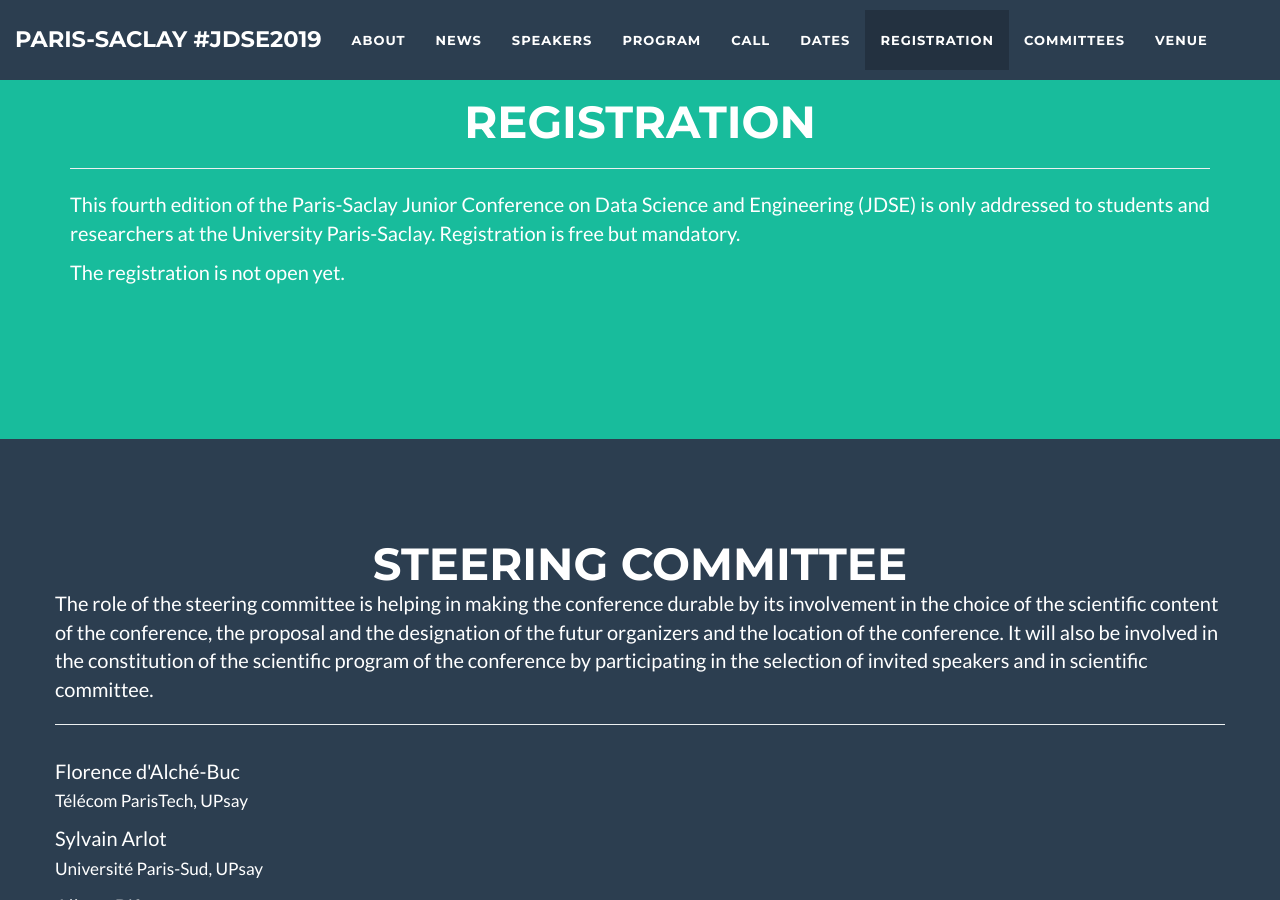
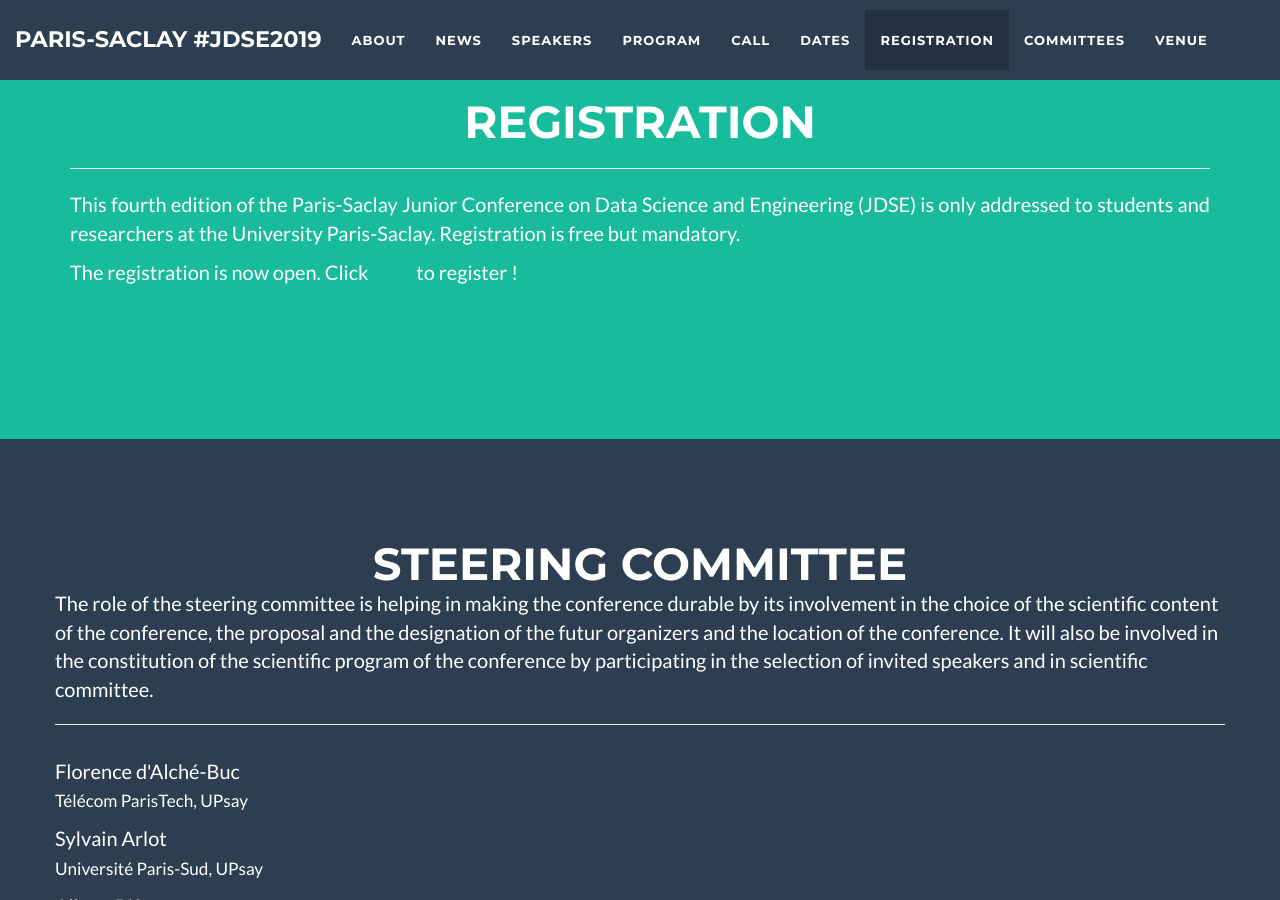
Before and after one commit to jdse-paris/jDSE2019, a Jekyll site: the page built from index.html, in a window 1280 px wide and 900 px high, scrolled down 9570 px. Built offline with Jekyll 4.4.1, drawn with Linux system fonts in a browser that asks for light colours.

Commit message:
Update registration.html

```diff
--- a/_includes/registration.html
+++ b/_includes/registration.html
@@ -15,7 +15,7 @@ This fourth edition of the Paris-Saclay Junior Conference on Data Science and En
 			   is only addressed  to students
 			   and researchers at the University Paris-Saclay. Registration is free but mandatory.
 </p>
-<p align="justify">The registration is not open yet.
+<p align="justify">The registration is now open. Click <a href="https://forms.gle/vbsi4Un7xjZPghNn9">here</a> to register !
 
 
 <!--
```
